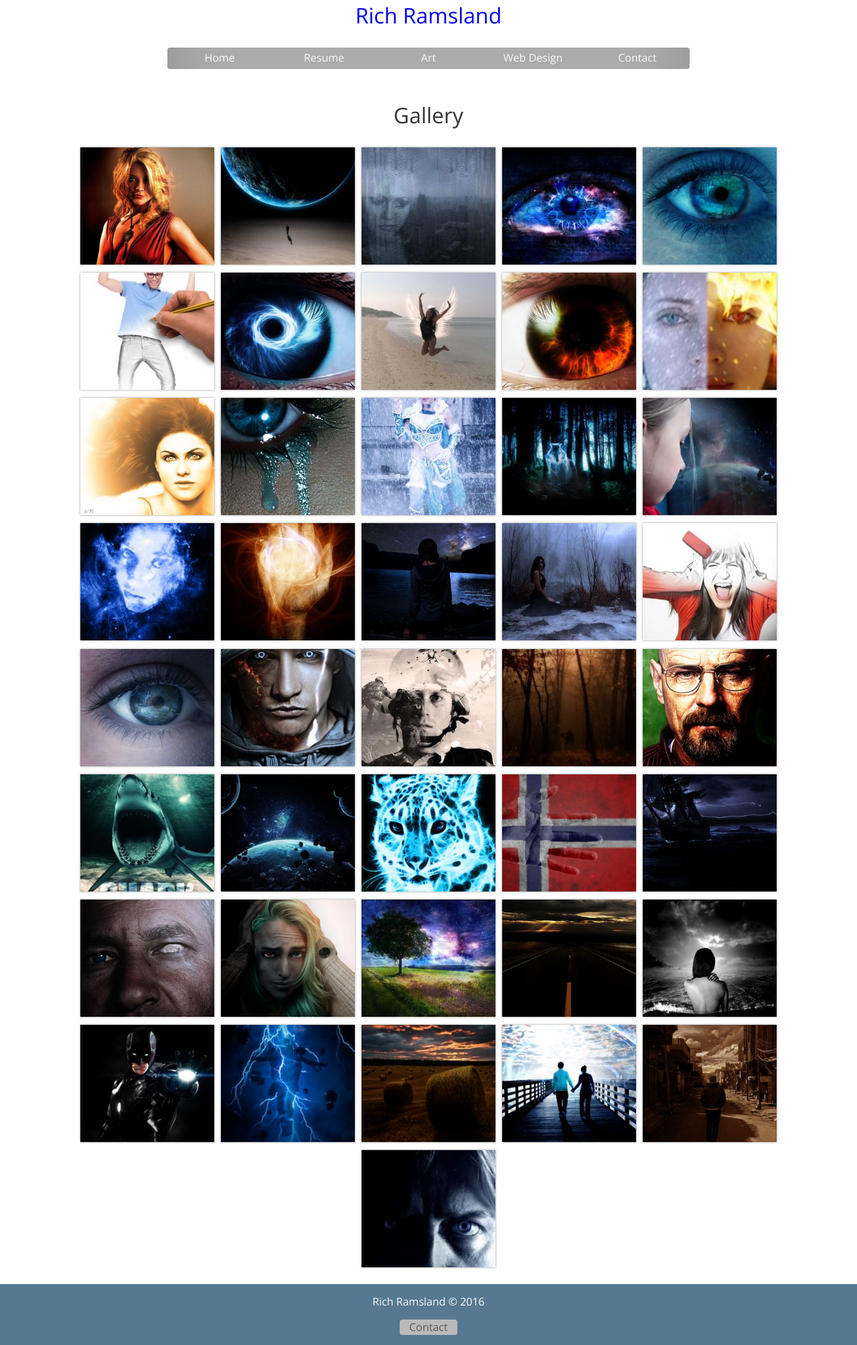
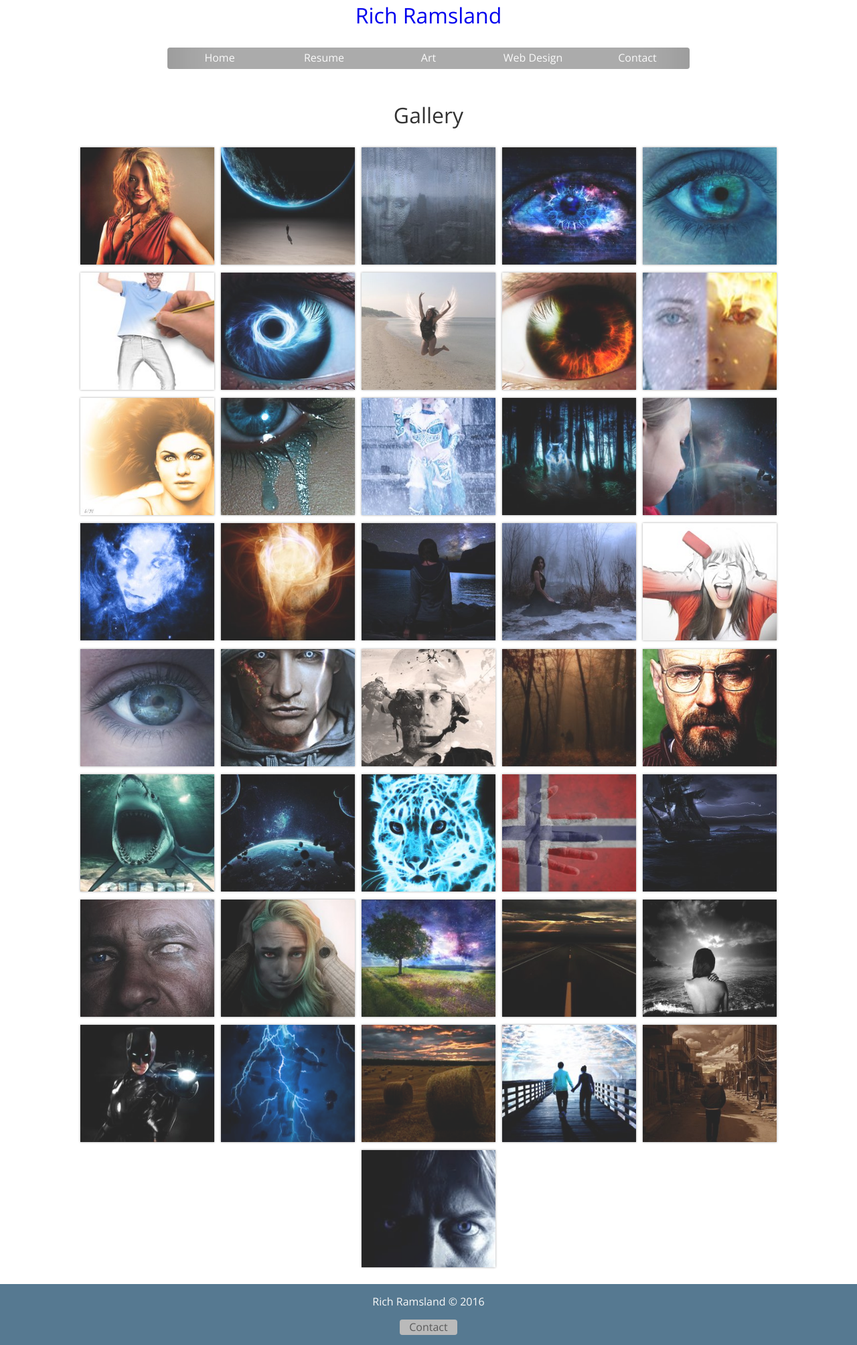
Before and after one commit to RRamsland/rramsland.github.io, a Jekyll site: the page built from art.html, in a window 1280 px wide. Shown: the whole page at 67% size. Built offline with Jekyll 4.4.1, drawn with Linux system fonts in a browser that asks for light colours; nearby versions of some CDN libraries; library files that are not in the unit come from our copies.

Commit message:
Change opacity on art thumb hover

```diff
--- a/css/main.css
+++ b/css/main.css
@@ -168,11 +168,13 @@
 position: relative;
 transition: .4s;
 box-shadow: 0 0 3px rgb(144, 144, 144);
+opacity: .85;
 }
 
 .artProject:hover {
 box-shadow: 0 0 6px rgb(0, 0, 0);
 cursor: pointer;
+opacity: 1;
 }
 
 .artProjectThumb {
```
